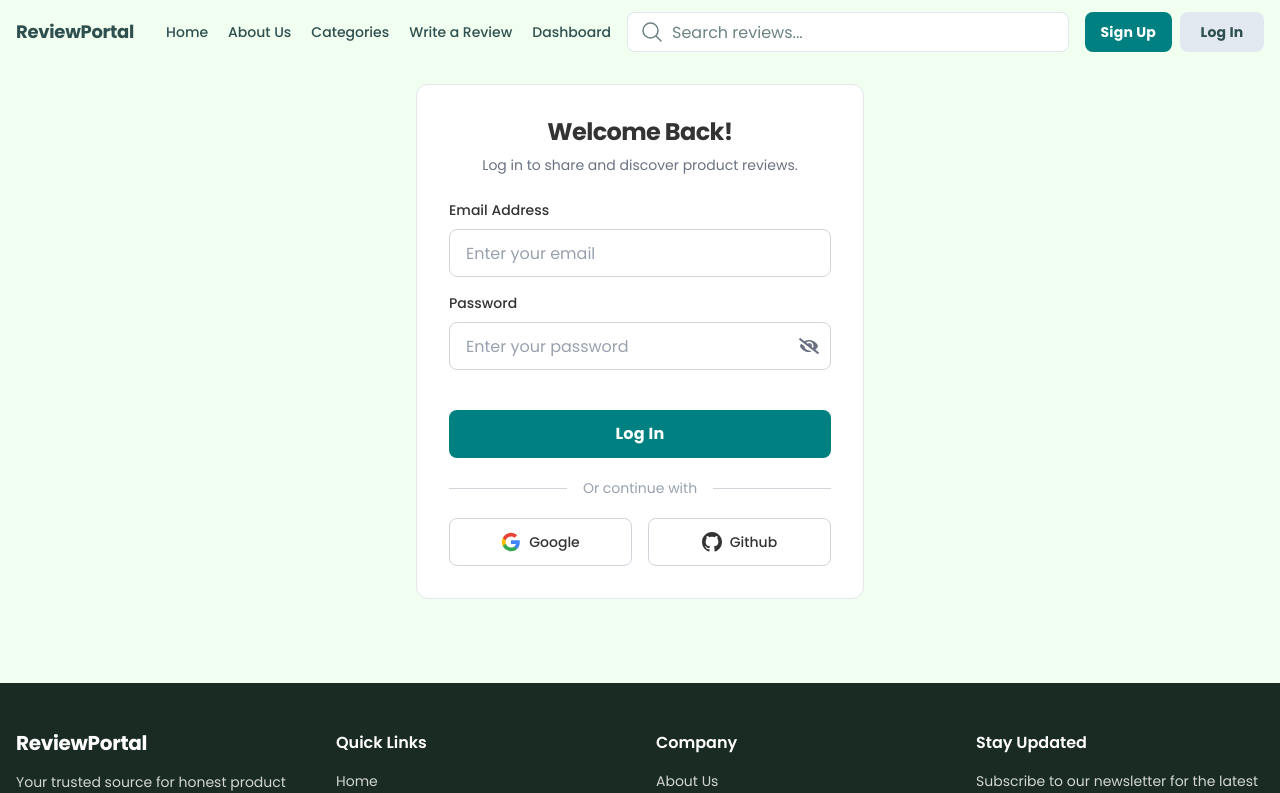
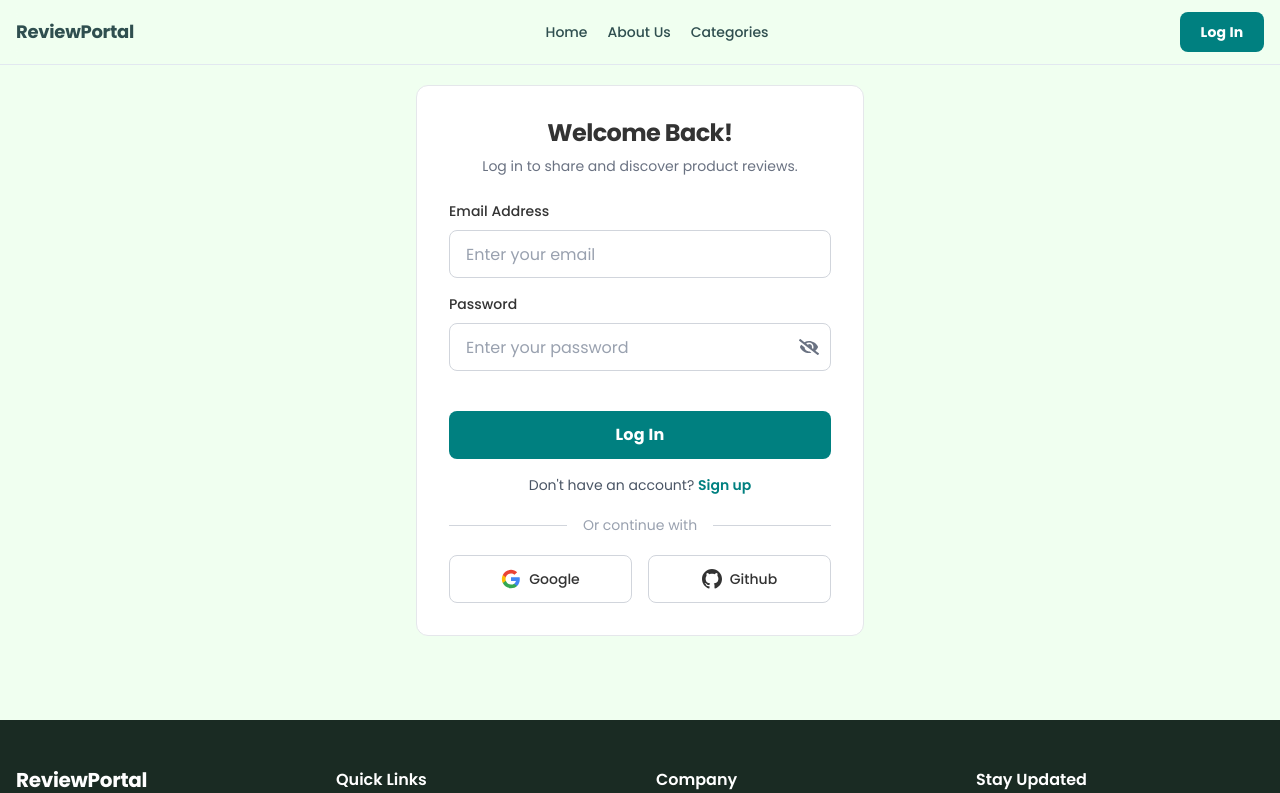
Before and after one commit to kader009/trustedge, a Next.js app: page /login in a window 1280 px wide. Shown: the top 793 px of the page. Built offline with nearby package versions, Linux system fonts and the light colour scheme.

Commit message:
navbar responsive issue solve

```diff
--- a/src/components/shared/Navbar.tsx
+++ b/src/components/shared/Navbar.tsx
@@ -5,7 +5,7 @@ import { RootState } from '@/src/redux/store/store';
 import Link from 'next/link';
 import Image from 'next/image';
 import { useRouter } from 'next/navigation';
-import { FaUser, FaSignOutAlt } from 'react-icons/fa';
+import { FaUser, FaSignOutAlt, FaBars, FaTimes } from 'react-icons/fa';
 import { useState } from 'react';
 
 const Navbar = () => {
@@ -13,23 +13,38 @@ const Navbar = () => {
   const router = useRouter();
   const { user, token } = useAppSelector((state: RootState) => state.user);
   const [showDropdown, setShowDropdown] = useState(false);
+  const [showMobileMenu, setShowMobileMenu] = useState(false);
 
   const handleLogout = () => {
     dispatch(logout());
+    setShowDropdown(false);
+    setShowMobileMenu(false);
     router.push('/');
   };
 
   return (
-    <header className="sticky top-0 z-50 w-full bg-background-light/80 dark:bg-background-dark/80 backdrop-blur-sm">
+    <>
+      <header className="sticky top-0 z-50 w-full bg-background-light/80 dark:bg-background-dark/80 backdrop-blur-sm border-b border-border-light dark:border-border-dark">
         <div className="container mx-auto px-4">
-        <div className="flex items-center justify-between whitespace-nowrap border-solid border-border-light dark:border-border-dark py-3">
-          <div className="flex items-center gap-8">
-            <div className="flex items-center gap-3 text-text-light dark:text-white">
+          <div className="flex items-center justify-between py-3 gap-4">
+            {/* Mobile Menu Button - Left */}
+            <button
+              onClick={() => setShowMobileMenu(!showMobileMenu)}
+              className="md:hidden p-2 rounded-lg hover:bg-gray-100 dark:hover:bg-gray-800 transition-colors"
+              aria-label="Toggle menu"
+            >
+              <FaBars className="w-6 h-6 text-text-light dark:text-text-dark" />
+            </button>
+
+            {/* Logo */}
+            <div className="flex items-center gap-3 text-text-light dark:text-white shrink-0">
               <h1 className="text-lg font-bold leading-tight tracking-[-0.015em]">
                 <Link href="/">ReviewPortal</Link>
               </h1>
             </div>
-            <nav className="hidden md:flex items-center gap-5">
+
+            {/* Desktop Navigation - centered */}
+            <nav className="hidden md:flex items-center gap-5 flex-1 justify-center">
               <Link
                 className="text-sm font-medium leading-normal hover:text-primary transition-colors"
                 href="/"
@@ -48,6 +63,8 @@ const Navbar = () => {
               >
                 Categories
               </Link>
+              {user && token && (
+                <>
                   <Link
                     className="text-sm font-medium leading-normal hover:text-primary transition-colors"
                     href="/create-review"
@@ -60,42 +77,17 @@ const Navbar = () => {
                   >
                     Dashboard
                   </Link>
+                </>
+              )}
             </nav>
-          </div>
 
-          <div className="flex-1 flex justify-center px-4">
-            <label className="hidden sm:flex flex-col w-full max-w-md h-10">
-              <div className="flex w-full flex-1 items-stretch rounded-lg h-full">
-                <div className="text-text-light/70 dark:text-text-dark/70 flex border border-border-light dark:border-border-dark bg-white dark:bg-card-dark items-center justify-center pl-3 rounded-l-lg border-r-0">
-                  <svg
-                    xmlns="http://www.w3.org/2000/svg"
-                    fill="none"
-                    viewBox="0 0 24 24"
-                    strokeWidth="1.5"
-                    stroke="currentColor"
-                    className="size-6"
-                  >
-                    <path
-                      strokeLinecap="round"
-                      strokeLinejoin="round"
-                      d="m21 21-5.197-5.197m0 0A7.5 7.5 0 1 0 5.196 5.196a7.5 7.5 0 0 0 10.607 10.607Z"
-                    />
-                  </svg>
-                </div>
-                <input
-                  className="form-input flex w-full min-w-0 flex-1 resize-none overflow-hidden rounded-lg text-text-light dark:text-white focus:outline-none focus:ring-0 border border-border-light dark:border-border-dark bg-white dark:bg-card-dark h-full placeholder:text-text-light/70 dark:placeholder:text-text-dark/70 px-4 rounded-l-none border-l-0 pl-2 text-base font-normal leading-normal"
-                  placeholder="Search reviews..."
-                />
-              </div>
-            </label>
-          </div>
-
-          <div className="flex items-center justify-end gap-2">
+            {/* Right Section */}
+            <div className="flex items-center gap-2 shrink-0">
               {user && token ? (
                 <div className="relative">
                   <button
                     onClick={() => setShowDropdown(!showDropdown)}
-                  className="flex items-center gap-2 px-4 py-2 rounded-lg hover:bg-gray-100 dark:hover:bg-gray-800 transition-colors"
+                    className="flex items-center gap-2 px-3 py-2 rounded-lg hover:bg-gray-100 dark:hover:bg-gray-800 transition-colors"
                   >
                     {user.image ? (
                       <Image
@@ -106,16 +98,29 @@ const Navbar = () => {
                         className="w-8 h-8 rounded-full object-cover"
                       />
                     ) : (
-                    <div className="w-8 h-8 rounded-full bg-primary text-white flex items-center justify-center font-semibold">
+                      <div className="w-8 h-8 rounded-full bg-primary text-white flex items-center justify-center font-semibold text-sm">
                         {user.name.charAt(0).toUpperCase()}
                       </div>
                     )}
-                  <span className="hidden md:block text-sm font-medium text-text-light dark:text-text-dark">
+                    <span className="hidden lg:block text-sm font-medium text-text-light dark:text-text-dark">
                       {user.name}
                     </span>
                   </button>
                   {showDropdown && (
-                  <div className="absolute right-0 mt-2 w-48 bg-white dark:bg-gray-900 rounded-lg shadow-lg border border-border-light dark:border-border-dark py-2 z-50">
+                    <>
+                      <div
+                        className="fixed inset-0 z-40"
+                        onClick={() => setShowDropdown(false)}
+                      />
+                      <div className="absolute right-0 mt-2 w-56 bg-white dark:bg-gray-900 rounded-lg shadow-lg border border-border-light dark:border-border-dark py-2 z-50">
+                        <div className="px-4 py-3 border-b border-border-light dark:border-border-dark">
+                          <p className="font-semibold text-text-light dark:text-text-dark truncate">
+                            {user.name}
+                          </p>
+                          <p className="text-xs text-gray-500 dark:text-gray-400 truncate">
+                            {user.email}
+                          </p>
+                        </div>
                         <Link
                           href="/dashboard"
                           className="flex items-center gap-2 px-4 py-2 hover:bg-gray-100 dark:hover:bg-gray-800 text-text-light dark:text-text-dark"
@@ -126,32 +131,142 @@ const Navbar = () => {
                         </Link>
                         <button
                           onClick={handleLogout}
-                      className="w-full flex items-center gap-2 px-4 py-2 hover:bg-gray-100 dark:hover:bg-gray-800 text-red-500"
+                          className="w-full flex items-center gap-2 px-4 py-2 hover:bg-gray-100 dark:hover:bg-gray-800 text-primary"
                         >
                           <FaSignOutAlt className="w-4 h-4" />
                           <span>Logout</span>
                         </button>
                       </div>
+                    </>
                   )}
                 </div>
               ) : (
-              <>
-                <button className="flex min-w-[84px] max-w-[480px] cursor-pointer items-center justify-center overflow-hidden rounded-lg h-10 px-4 bg-primary text-white text-sm font-bold leading-normal tracking-[0.015em] hover:opacity-90 transition-opacity">
-                  <span className="truncate">
-                    <Link href="/register">Sign Up</Link>
-                  </span>
-                </button>
-                <button className="flex min-w-[84px] max-w-[480px] cursor-pointer items-center justify-center overflow-hidden rounded-lg h-10 px-4 bg-slate-200 dark:bg-border-dark text-text-light dark:text-white text-sm font-bold leading-normal tracking-[0.015em] hover:bg-slate-300 dark:hover:bg-opacity-80 transition-colors">
-                  <span className="truncate">
-                    <Link href="/login">Log In</Link>
-                  </span>
-                </button>
-              </>
+                <Link
+                  href="/login"
+                  className="hidden sm:flex min-w-[84px] cursor-pointer items-center justify-center rounded-lg h-10 px-4 bg-primary text-white text-sm font-bold leading-normal tracking-[0.015em] hover:opacity-90 transition-opacity"
+                >
+                  Log In
+                </Link>
               )}
             </div>
           </div>
         </div>
       </header>
+
+      {/* Mobile Menu Sidebar - Slides from Left */}
+      <div
+        className={`fixed top-0 left-0 bottom-0 w-64 bg-white dark:bg-gray-900 shadow-xl z-50 md:hidden overflow-y-auto transform transition-transform duration-300 ease-in-out ${
+          showMobileMenu ? 'translate-x-0' : '-translate-x-full'
+        }`}
+      >
+        <div className="flex items-center justify-between p-4 border-b border-border-light dark:border-border-dark">
+          <h2 className="text-lg font-bold text-text-light dark:text-text-dark">
+            Menu
+          </h2>
+          <button
+            onClick={() => setShowMobileMenu(false)}
+            className="p-2 rounded-lg hover:bg-gray-100 dark:hover:bg-gray-800 transition-colors"
+          >
+            <FaTimes className="w-5 h-5 text-text-light dark:text-text-dark" />
+          </button>
+        </div>
+
+        <nav className="flex flex-col p-4 gap-2">
+          <Link
+            className="text-sm font-medium py-3 px-4 rounded-lg hover:bg-gray-100 dark:hover:bg-gray-800 transition-colors"
+            href="/"
+            onClick={() => setShowMobileMenu(false)}
+          >
+            Home
+          </Link>
+          <Link
+            className="text-sm font-medium py-3 px-4 rounded-lg hover:bg-gray-100 dark:hover:bg-gray-800 transition-colors"
+            href="/about-us"
+            onClick={() => setShowMobileMenu(false)}
+          >
+            About Us
+          </Link>
+          <Link
+            className="text-sm font-medium py-3 px-4 rounded-lg hover:bg-gray-100 dark:hover:bg-gray-800 transition-colors"
+            href="/categories"
+            onClick={() => setShowMobileMenu(false)}
+          >
+            Categories
+          </Link>
+          {user && token && (
+            <>
+              <Link
+                className="text-sm font-medium py-3 px-4 rounded-lg hover:bg-gray-100 dark:hover:bg-gray-800 transition-colors"
+                href="/create-review"
+                onClick={() => setShowMobileMenu(false)}
+              >
+                Write a Review
+              </Link>
+              <Link
+                className="text-sm font-medium py-3 px-4 rounded-lg hover:bg-gray-100 dark:hover:bg-gray-800 transition-colors"
+                href="/dashboard"
+                onClick={() => setShowMobileMenu(false)}
+              >
+                Dashboard
+              </Link>
+            </>
+          )}
+        </nav>
+
+        {user && token ? (
+          <div className="p-4 border-t border-border-light dark:border-border-dark mt-auto">
+            <div className="flex items-center gap-3 mb-4 p-3 bg-gray-50 dark:bg-gray-800 rounded-lg">
+              {user.image ? (
+                <Image
+                  src={user.image}
+                  alt={user.name}
+                  width={40}
+                  height={40}
+                  className="w-10 h-10 rounded-full object-cover"
+                />
+              ) : (
+                <div className="w-10 h-10 rounded-full bg-primary text-white flex items-center justify-center font-semibold">
+                  {user.name.charAt(0).toUpperCase()}
+                </div>
+              )}
+              <div className="flex-1 min-w-0">
+                <p className="font-semibold text-sm text-text-light dark:text-text-dark truncate">
+                  {user.name}
+                </p>
+                <p className="text-xs text-gray-500 dark:text-gray-400 truncate">
+                  {user.email}
+                </p>
+              </div>
+            </div>
+            <button
+              onClick={handleLogout}
+              className="w-full flex items-center justify-center gap-2 py-3 px-4 bg-primary hover:opacity-90 text-white rounded-lg transition-opacity font-medium"
+            >
+              <FaSignOutAlt className="w-4 h-4" />
+              <span>Logout</span>
+            </button>
+          </div>
+        ) : (
+          <div className="p-4 border-t border-border-light dark:border-border-dark mt-auto">
+            <Link
+              href="/login"
+              className="w-full flex items-center justify-center py-3 px-4 bg-primary text-white rounded-lg font-bold hover:opacity-90 transition-opacity"
+              onClick={() => setShowMobileMenu(false)}
+            >
+              Log In
+            </Link>
+          </div>
+        )}
+      </div>
+
+      {/* Overlay */}
+      {showMobileMenu && (
+        <div
+          className="fixed inset-0 bg-black/50 z-40 md:hidden"
+          onClick={() => setShowMobileMenu(false)}
+        />
+      )}
+    </>
   );
 };
 
--- a/src/module/authentication/Loginview.tsx
+++ b/src/module/authentication/Loginview.tsx
@@ -132,6 +132,17 @@ const Loginview = () => {
             Log In
           </button>
         </form>
+        <div className="text-center mt-4">
+          <p className="text-sm text-gray-600 dark:text-gray-400">
+            Don&apos;t have an account?{' '}
+            <a
+              href="/register"
+              className="text-primary font-semibold hover:underline"
+            >
+              Sign up
+            </a>
+          </p>
+        </div>
         <div className="relative flex py-5 items-center">
           <div className="grow border-t border-gray-300 dark:border-gray-600"></div>
           <span className="shrink mx-4 text-gray-400 dark:text-gray-500 text-sm">
--- a/src/module/authentication/Registerview.tsx
+++ b/src/module/authentication/Registerview.tsx
@@ -211,6 +211,17 @@ const Registerview = () => {
             Sign up
           </button>
         </form>
+        <div className="text-center mt-4">
+          <p className="text-sm text-gray-600 dark:text-gray-400">
+            Already have an account?{' '}
+            <a
+              href="/login"
+              className="text-primary font-semibold hover:underline"
+            >
+              Log in
+            </a>
+          </p>
+        </div>
         <div className="relative flex py-5 items-center">
           <div className="grow border-t border-gray-300 dark:border-gray-600"></div>
           <span className="shrink mx-4 text-gray-400 dark:text-gray-500 text-sm">
```
Lines whose indentation alone changed are shown as unchanged.
